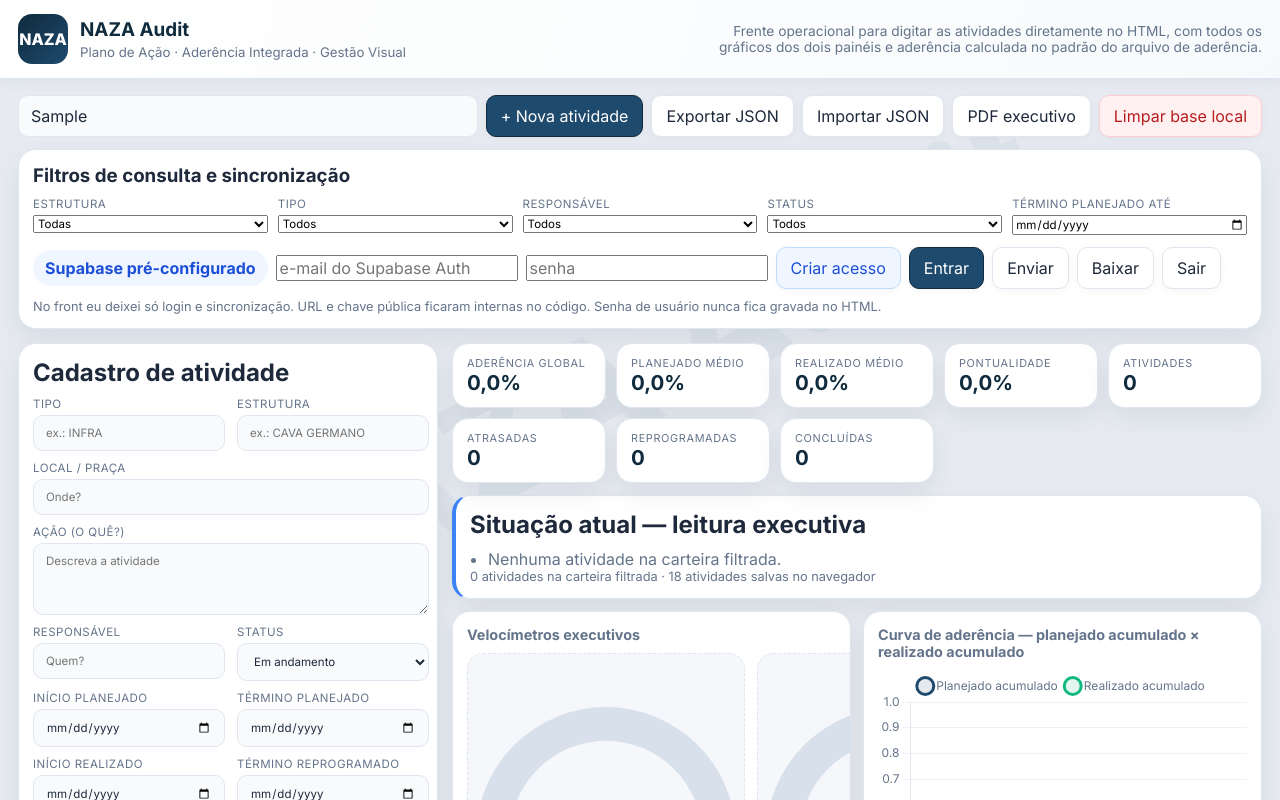
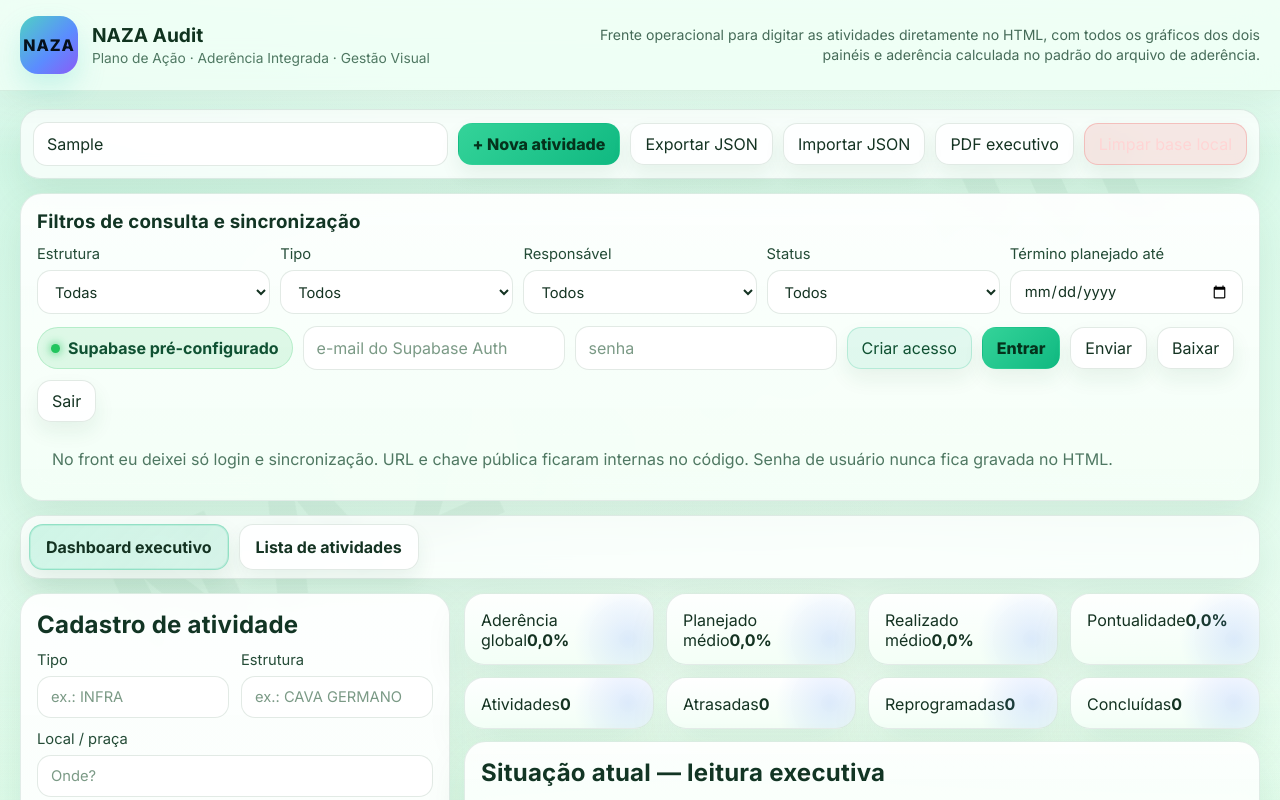
Before and after one commit to nazarenowc-star/aderencia, a plain HTML site: page index.html in a window 1280 px wide. Both pictures are taken after typing "Sample" into the empty fields and a click on the button "+ Nova atividade". Shown: the top 800 px of the page. Drawn offline with nearby package versions, Linux system fonts and the light colour scheme.

Commit message:
Update index.html

```diff
--- a/index.html
+++ b/index.html
@@ -13,80 +13,123 @@
   <script src="https://cdn.jsdelivr.net/npm/@supabase/supabase-js@2/dist/umd/supabase.min.js"></script>
   <style>
     :root {
-      --bg:#e7ebf1; --panel:#ffffff; --panel-soft:#f5f7fb; --border:#dfe6ef; --text:#1e293b; --muted:#64748b;
-      --accent:#1e4a6e; --accent2:#3b82f6; --ok:#10b981; --warn:#f59e0b; --bad:#ef4444; --violet:#8b5cf6;
-      --shadow:0 10px 26px rgba(15,43,61,.08);
+      --bg:#e8fff0;
+      --bg-soft:#d8f9e4;
+      --panel:rgba(255, 255, 255, .88);
+      --panel-soft:rgba(255,255,255,.72);
+      --panel-strong:#f7fffa;
+      --border:rgba(34,102,72,.12);
+      --text:#143322;
+      --muted:#4f7862;
+      --accent:#34d399;
+      --accent2:#10b981;
+      --ok:#16a34a;
+      --warn:#d97706;
+      --bad:#dc2626;
+      --violet:#8b5cf6;
+      --shadow:0 18px 40px rgba(22,101,52,.10);
+      --radius:22px;
     }
     *{box-sizing:border-box}
-    html,body{margin:0;padding:0;font-family:Inter,Segoe UI,Arial,sans-serif;background:var(--bg);color:var(--text)}
-    body::after{content:"NAZA Audit";position:fixed;left:50%;top:46%;transform:translate(-50%,-50%) rotate(-28deg);font-size:clamp(64px,14vw,150px);font-weight:800;color:#1e4a6e;opacity:.05;pointer-events:none;z-index:0;white-space:nowrap}
+    html{scroll-behavior:smooth}
+    html,body{margin:0;padding:0;font-family:Inter,Segoe UI,Arial,sans-serif;background:
+      radial-gradient(circle at top left, rgba(52,211,153,.20), transparent 28%),
+      radial-gradient(circle at top right, rgba(110,231,183,.22), transparent 24%),
+      linear-gradient(180deg, #f4fff7 0%, #dffbe8 100%);
+      color:var(--text)}
+    body::before{content:"";position:fixed;inset:0;background:linear-gradient(180deg, rgba(255,255,255,.55), transparent 20%, transparent 82%, rgba(187,247,208,.20));pointer-events:none;z-index:0}
+    body::after{content:"NAZA Audit";position:fixed;left:50%;top:48%;transform:translate(-50%,-50%) rotate(-24deg);font-size:clamp(66px,14vw,170px);font-weight:800;letter-spacing:.08em;color:#0f5132;opacity:.04;pointer-events:none;z-index:0;white-space:nowrap}
     .app, header .inner{position:relative;z-index:1}
-    header{background:linear-gradient(105deg,#fff 0%,#f7fafc 100%);border-bottom:1px solid var(--border);box-shadow:0 4px 12px rgba(15,43,61,.05)}
-    header .inner{max-width:1600px;margin:0 auto;padding:14px 18px;display:flex;justify-content:space-between;align-items:center;gap:16px;flex-wrap:wrap}
-    .brand{display:flex;align-items:center;gap:12px}
-    .brand-mark{width:50px;height:50px;border-radius:14px;background:linear-gradient(135deg,#0f2b3d,#1e4a6e);display:grid;place-items:center;color:#fff;font-weight:800}
-    .brand-text strong{display:block;font-size:1.18rem;color:#0f2b3d}
-    .brand-text span{font-size:.83rem;color:var(--muted)}
-    .tagline{max-width:560px;text-align:right;color:var(--muted);font-size:.86rem}
-    .app{max-width:1600px;margin:0 auto;padding:16px 18px 28px}
-    .toolbar,.cloud-quick,.form-actions{display:flex;flex-wrap:wrap;gap:8px;align-items:center}
-    .toolbar{margin-bottom:12px}
+    header{position:sticky;top:0;z-index:30;backdrop-filter:blur(18px);background:rgba(240,255,246,.82);border-bottom:1px solid rgba(22,101,52,.10);box-shadow:0 8px 30px rgba(22,101,52,.08)}
+    header .inner{max-width:1680px;margin:0 auto;padding:16px 20px;display:flex;justify-content:space-between;align-items:center;gap:16px;flex-wrap:wrap}
+    .brand{display:flex;align-items:center;gap:14px}
+    .brand-mark{width:58px;height:58px;border-radius:18px;background:linear-gradient(135deg,#4fd1c5,#5b8cff 58%,#8b5cf6);display:grid;place-items:center;color:#06101c;font-weight:900;letter-spacing:.06em;box-shadow:0 14px 28px rgba(79,209,197,.24)}
+    .brand-text strong{display:block;font-size:1.2rem;color:#10331f}
+    .brand-text span{font-size:.86rem;color:var(--muted)}
+    .tagline{max-width:680px;text-align:right;color:#456b58;font-size:.88rem;line-height:1.45}
+    .app{max-width:1680px;margin:0 auto;padding:18px 20px 32px}
+    .toolbar,.cloud-quick,.form-actions,.tab-nav{display:flex;flex-wrap:wrap;gap:10px;align-items:center}
+    .toolbar{margin-bottom:14px;padding:12px;border:1px solid var(--border);background:rgba(255,255,255,.72);border-radius:20px;box-shadow:var(--shadow);backdrop-filter:blur(10px)}
     input,select,textarea,button{font:inherit}
-    input[type="search"], .form-grid input, .form-grid select, .form-grid textarea {
-      border:1px solid var(--border); background:#f8fafc; color:var(--text); border-radius:10px; padding:10px 12px;
+    input[type="search"], .form-grid input, .form-grid select, .form-grid textarea, .filters-grid input, .filters-grid select, #sbEmail, #sbPass {
+      border:1px solid rgba(20,83,45,.12);background:rgba(255,255,255,.92);color:var(--text);border-radius:14px;padding:11px 13px;outline:none;transition:.2s border-color,.2s box-shadow,.2s transform;
+      box-shadow:inset 0 1px 0 rgba(255,255,255,.80);
     }
-    button,.filebtn{border:1px solid var(--border);background:#fff;color:var(--text);border-radius:10px;padding:10px 14px;cursor:pointer;box-shadow:0 2px 8px rgba(0,0,0,.04)}
-    button.primary{background:var(--accent);border-color:#0f2b3d;color:#fff}
-    button.secondary{background:#eff6ff;color:#1d4ed8;border-color:#bfdbfe}
-    button.danger{background:#fff1f2;color:#b91c1c;border-color:#fecdd3}
+    input::placeholder, textarea::placeholder{color:#7b9a86}
+    input:focus, select:focus, textarea:focus{border-color:rgba(79,209,197,.72);box-shadow:0 0 0 4px rgba(79,209,197,.10)}
+    button,.filebtn,.tab-btn{border:1px solid rgba(20,83,45,.12);background:rgba(255,255,255,.88);color:var(--text);border-radius:14px;padding:10px 14px;cursor:pointer;box-shadow:0 10px 20px rgba(22,101,52,.08);transition:transform .18s ease, border-color .18s ease, background .18s ease, box-shadow .18s ease;display:inline-flex;align-items:center;gap:8px}
+    button:hover,.filebtn:hover,.tab-btn:hover{transform:translateY(-1px);border-color:rgba(16,185,129,.38);background:rgba(236,253,245,.96)}
+    button.primary{background:linear-gradient(135deg,#34d399,#10b981);border-color:transparent;color:#05321c;font-weight:800}
+    button.secondary{background:rgba(16,185,129,.10);color:#0f5132;border-color:rgba(16,185,129,.20)}
+    button.danger{background:rgba(239,68,68,.12);color:#ffd5d5;border-color:rgba(239,68,68,.24)}
     .filebtn input{display:none}
-    .layout{display:grid;grid-template-columns:minmax(340px,420px) 1fr;gap:14px;align-items:start}
-    @media (max-width:1100px){.layout{grid-template-columns:1fr}.tagline{text-align:left}}
-    .panel,.card,.consult-panel{background:var(--panel);border:1px solid var(--border);border-radius:18px;box-shadow:var(--shadow)}
-    .panel,.consult-panel{padding:14px}
+    .tab-nav{margin-bottom:14px;padding:8px;border:1px solid var(--border);background:rgba(255,255,255,.76);border-radius:20px;box-shadow:var(--shadow);backdrop-filter:blur(10px)}
+    .tab-btn{font-weight:700;border-radius:14px;padding:12px 16px}
+    .tab-btn.active{background:linear-gradient(135deg,rgba(52,211,153,.20),rgba(16,185,129,.14));border-color:rgba(16,185,129,.32);box-shadow:inset 0 0 0 1px rgba(16,185,129,.12), 0 12px 24px rgba(22,101,52,.10)}
+    .layout{display:grid;grid-template-columns:minmax(360px,430px) 1fr;gap:14px;align-items:start}
+    .layout > section:last-child{min-width:0}
+    @media (max-width:1180px){.layout{grid-template-columns:1fr}.tagline{text-align:left}}
+    .panel,.card,.consult-panel{background:linear-gradient(180deg, rgba(255,255,255,.92), rgba(244,255,247,.94));border:1px solid var(--border);border-radius:var(--radius);box-shadow:var(--shadow);backdrop-filter:blur(12px)}
+    .panel,.consult-panel{padding:16px}
     .consult-panel{margin-bottom:14px}
-    .consult-panel h3,.panel h2,.card h3{margin:0 0 10px}
+    .consult-panel h3,.panel h2,.card h3{margin:0 0 12px;color:#123524;letter-spacing:.01em}
+    .footer-help,.meta{color:var(--muted)}
+    .panel h2 small,.card h3 small{color:var(--muted)}
     .filters-grid{display:grid;grid-template-columns:repeat(5,minmax(140px,1fr));gap:10px}
     @media (max-width:1200px){.filters-grid{grid-template-columns:repeat(2,minmax(140px,1fr))}}
     @media (max-width:760px){.filters-grid{grid-template-columns:1fr}}
-    .filters-grid label,.form-grid label{display:flex;flex-direction:column;gap:4px;font-size:.72rem;color:var(--muted);text-transform:uppercase;letter-spacing:.04em}
-    .meta{font-size:.8rem;color:var(--muted)}
-    .form-grid{display:grid;grid-template-columns:1fr 1fr;gap:10px 12px}
-    @media (max-width:560px){.form-grid{grid-template-columns:1fr}}
-    .full{grid-column:1 / -1}
-    textarea{min-height:72px;resize:vertical}
-    .kpis{display:grid;grid-template-columns:repeat(auto-fit,minmax(150px,1fr));gap:10px;margin-bottom:12px}
-    .kpi{background:var(--panel);border:1px solid var(--border);border-radius:16px;padding:12px 14px;box-shadow:var(--shadow)}
-    .kpi span{display:block;font-size:.68rem;text-transform:uppercase;letter-spacing:.06em;color:var(--muted)}
-    .kpi b{font-size:1.28rem;color:#0f2b3d}
-    .insights{padding:14px;border-left:4px solid var(--accent2);margin-bottom:12px}
-    .insights ul{margin:0;padding-left:18px;color:var(--muted)}
-    .charts{display:grid;grid-template-columns:repeat(2,minmax(320px,1fr));gap:12px}
+    .filters-grid label,.form-grid label{display:flex;flex-direction:column;gap:7px;color:#244c37;font-size:.92rem}
+    .cloud-quick{margin-top:14px;gap:10px}
+    .cloud-badge{display:inline-flex;align-items:center;gap:8px;background:rgba(34,197,94,.12);color:#0f5132;border:1px solid rgba(34,197,94,.22);padding:10px 13px;border-radius:999px;font-weight:700}
+    .cloud-badge::before{content:"";width:9px;height:9px;border-radius:50%;background:#22c55e;box-shadow:0 0 10px #22c55e}
+    .form-grid{display:grid;grid-template-columns:repeat(2,minmax(150px,1fr));gap:12px}
+    .form-grid .full{grid-column:1/-1}
+    @media (max-width:760px){.form-grid{grid-template-columns:1fr}}
+    textarea{min-height:94px;resize:vertical}
+    .kpis{display:grid;grid-template-columns:repeat(4,minmax(150px,1fr));gap:12px;margin-bottom:12px}
+    @media (max-width:1100px){.kpis{grid-template-columns:repeat(2,minmax(150px,1fr))}}
+    @media (max-width:620px){.kpis{grid-template-columns:1fr}}
+    .kpi{padding:16px 16px 14px;border-radius:20px;background:linear-gradient(180deg, rgba(255,255,255,.96), rgba(243,255,246,.96));border:1px solid var(--border);box-shadow:var(--shadow);position:relative;overflow:hidden}
+    .kpi::after{content:"";position:absolute;inset:auto -30px -30px auto;width:110px;height:110px;border-radius:50%;background:radial-gradient(circle, rgba(91,140,255,.18), transparent 70%)}
+    .kpi .label{display:block;color:#5f806d;font-size:.84rem;text-transform:uppercase;letter-spacing:.08em}
+    .kpi .value{display:block;font-size:2rem;font-weight:800;margin-top:6px;color:#fff}
+    .kpi .hint{display:block;margin-top:8px;color:#9fb2cf;font-size:.85rem}
+    .insights ul{margin:0;padding-left:18px;color:#dce9ff}
+    .insights li{margin:8px 0;line-height:1.5}
+    .charts{display:grid;grid-template-columns:repeat(2,minmax(290px,1fr));gap:12px}
     @media (max-width:980px){.charts{grid-template-columns:1fr}}
-    .card{padding:14px;overflow:hidden}
-    .card h3{font-size:.9rem;color:var(--muted);font-weight:700}
-    .chart-box{position:relative;height:300px}
-    .chart-box.tall{height:340px}
-    .gauges-grid{display:grid;grid-template-columns:1fr 1fr;gap:12px}
-    @media (max-width:700px){.gauges-grid{grid-template-columns:1fr}}
-    .gauge-shell{display:flex;flex-direction:column;align-items:center;justify-content:center;border:1px dashed var(--border);border-radius:16px;padding:8px;background:var(--panel-soft)}
-    .gauge-txt{margin-top:-6px;font-size:1.7rem;font-weight:800;color:#0f2b3d}
-    .gauge-sub{font-size:.8rem;color:var(--muted);margin-top:2px}
-    .gauge-box{height:220px;width:100%;max-width:260px}
-    .status-pill{display:inline-flex;align-items:center;padding:5px 10px;border-radius:999px;font-size:.72rem;font-weight:700}
-    .s-Concluída{background:#dcfce7;color:#166534}
-    .s-Em-andamento{background:#dbeafe;color:#1d4ed8}
-    .s-Atrasada{background:#fee2e2;color:#b91c1c}
-    .s-Reprogramada{background:#ffedd5;color:#c2410c}
-    .s-Não-iniciada{background:#ede9fe;color:#6d28d9}
-    .scroll{max-height:470px;overflow:auto;border:1px solid var(--border);border-radius:12px;background:#fff}
-    table{width:100%;border-collapse:collapse;font-size:.81rem}
-    th,td{padding:8px 9px;border-bottom:1px solid var(--border);vertical-align:top}
-    th{position:sticky;top:0;background:#f8fafc;color:var(--muted);z-index:1}
-    .row-actions{white-space:nowrap}
-    .row-actions button{padding:5px 8px;font-size:.72rem}
-    .footer-help{margin-top:10px;font-size:.8rem;color:var(--muted)}
-    .cloud-badge{display:inline-flex;align-items:center;gap:8px;padding:8px 12px;border-radius:999px;background:#eff6ff;color:#1d4ed8;font-weight:700}
+    .card{padding:14px;position:relative;overflow:hidden;min-width:0}
+    .card::before{content:"";position:absolute;inset:0 0 auto 0;height:1px;background:linear-gradient(90deg, transparent, rgba(79,209,197,.7), transparent)}
+    .chart-box{position:relative;height:320px;background:linear-gradient(180deg, rgba(255,255,255,.03), rgba(255,255,255,.015));border:1px solid rgba(255,255,255,.06);border-radius:18px;padding:8px}
+    .chart-box.tall{height:430px}
+    .gauges-grid{display:grid;grid-template-columns:repeat(2,minmax(180px,1fr));gap:12px}
+    @media (max-width:620px){.gauges-grid{grid-template-columns:1fr}}
+    .gauge-shell{padding:14px;background:linear-gradient(180deg, rgba(255,255,255,.035), rgba(255,255,255,.02));border:1px solid rgba(255,255,255,.08);border-radius:20px;text-align:center}
+    .gauge-box{position:relative;height:180px}
+    .gauge-txt{margin-top:-8px;font-size:1.8rem;font-weight:800;color:#fff}
+    .gauge-sub{color:#a6bad8;font-size:.92rem}
+    .scroll{overflow:auto;border-radius:18px;border:1px solid rgba(255,255,255,.06)}
+    table{width:100%;border-collapse:separate;border-spacing:0;min-width:920px;background:rgba(255,255,255,.02)}
+    thead th{position:sticky;top:0;background:#12203c;color:#eff6ff;text-align:left;font-size:.82rem;text-transform:uppercase;letter-spacing:.06em}
+    th,td{padding:12px 10px;border-bottom:1px solid rgba(255,255,255,.06);vertical-align:top}
+    tbody tr:nth-child(even){background:rgba(255,255,255,.02)}
+    tbody tr:hover{background:rgba(91,140,255,.08)}
+    .pill{display:inline-flex;align-items:center;gap:8px;padding:6px 10px;border-radius:999px;border:1px solid rgba(255,255,255,.08);font-size:.8rem;font-weight:700;white-space:nowrap}
+    .pill.ok{background:rgba(34,197,94,.12);color:#d9ffe5}
+    .pill.warn{background:rgba(245,158,11,.14);color:#ffe7ba}
+    .pill.bad{background:rgba(239,68,68,.14);color:#ffd6d6}
+    .pill.info{background:rgba(91,140,255,.14);color:#dbe6ff}
+    .footer-help{margin-top:12px;padding:12px 14px;border-radius:16px;background:rgba(255,255,255,.03);border:1px dashed rgba(255,255,255,.12);line-height:1.5}
+    .hidden-tab{display:none !important}
+    .activities-header{display:flex;justify-content:space-between;gap:10px;align-items:center;flex-wrap:wrap;margin-bottom:12px}
+    .tab-note{color:#9fb2cf;font-size:.9rem}
+    @media (max-width:860px){
+      .app{padding:14px}
+      header .inner{padding:14px}
+      .toolbar{padding:10px}
+      .tab-btn{flex:1 1 160px;justify-content:center}
+      button,.filebtn,.tab-btn{width:auto}
+    }
   </style>
 </head>
 <body>
@@ -133,6 +176,11 @@
       <button id="btnSbLogout">Sair</button>
     </div>
     <div class="footer-help">No front eu deixei só login e sincronização. URL e chave pública ficaram internas no código. Senha de usuário nunca fica gravada no HTML.</div>
+  </div>
+
+  <div class="tab-nav" id="tabNav">
+    <button type="button" class="tab-btn active" data-tab="dashboard">Dashboard executivo</button>
+    <button type="button" class="tab-btn" data-tab="activities">Lista de atividades</button>
   </div>
 
   <div class="layout">
@@ -187,6 +235,7 @@
     </section>
 
     <section>
+      <div id="tab-dashboard">
         <div class="kpis" id="kpis"></div>
 
         <div class="panel insights">
@@ -268,8 +317,15 @@
         </div>
       </div>
 
-      <div class="panel" style="margin-top:12px">
+        </div>
+      </div>
+
+      <div id="tab-activities" class="hidden-tab">
+        <div class="panel" style="margin-top:0">
+          <div class="activities-header">
             <h2>Lista de atividades</h2>
+            <div class="tab-note">Mesma tabela original, agora em um espaço dedicado para leitura operacional.</div>
+          </div>
           <div class="scroll">
             <table>
               <thead>
@@ -288,6 +344,7 @@
               </thead>
               <tbody id="tbody"></tbody>
             </table>
+          </div>
         </div>
       </div>
     </section>
@@ -1128,6 +1185,7 @@
     if (!a) return;
     editingId = id;
     fillForm(a);
+    setActiveTab('dashboard');
     window.scrollTo({ top: 0, behavior:'smooth' });
   }
 
@@ -1288,7 +1346,7 @@
   });
 
   $('btnCancel').onclick = clearForm;
-  $('btnNew').onclick = () => { clearForm(); window.scrollTo({ top:0, behavior:'smooth' }); };
+  $('btnNew').onclick = () => { clearForm(); setActiveTab('dashboard'); window.scrollTo({ top:0, behavior:'smooth' }); };
   $('btnExport').onclick = exportJson;
   $('importFile').addEventListener('change', (e) => e.target.files[0] && importJson(e.target.files[0]));
   $('btnPdf').onclick = exportPdf;
@@ -1309,8 +1367,20 @@
   $('btnSbPush').onclick = sbPush;
   $('btnSbPull').onclick = sbPull;
 
+  function setActiveTab(tab) {
+    const isActivities = tab === 'activities';
+    $('tab-dashboard').classList.toggle('hidden-tab', isActivities);
+    $('tab-activities').classList.toggle('hidden-tab', !isActivities);
+    document.querySelectorAll('.tab-btn').forEach(btn => btn.classList.toggle('active', btn.dataset.tab === tab));
+  }
+
+  document.querySelectorAll('.tab-btn').forEach(btn => {
+    btn.addEventListener('click', () => setActiveTab(btn.dataset.tab));
+  });
+
   loadActivities();
   initSupabase();
+  setActiveTab('dashboard');
   render();
 })();
 </script>
```
Lines whose indentation alone changed are shown as unchanged.
